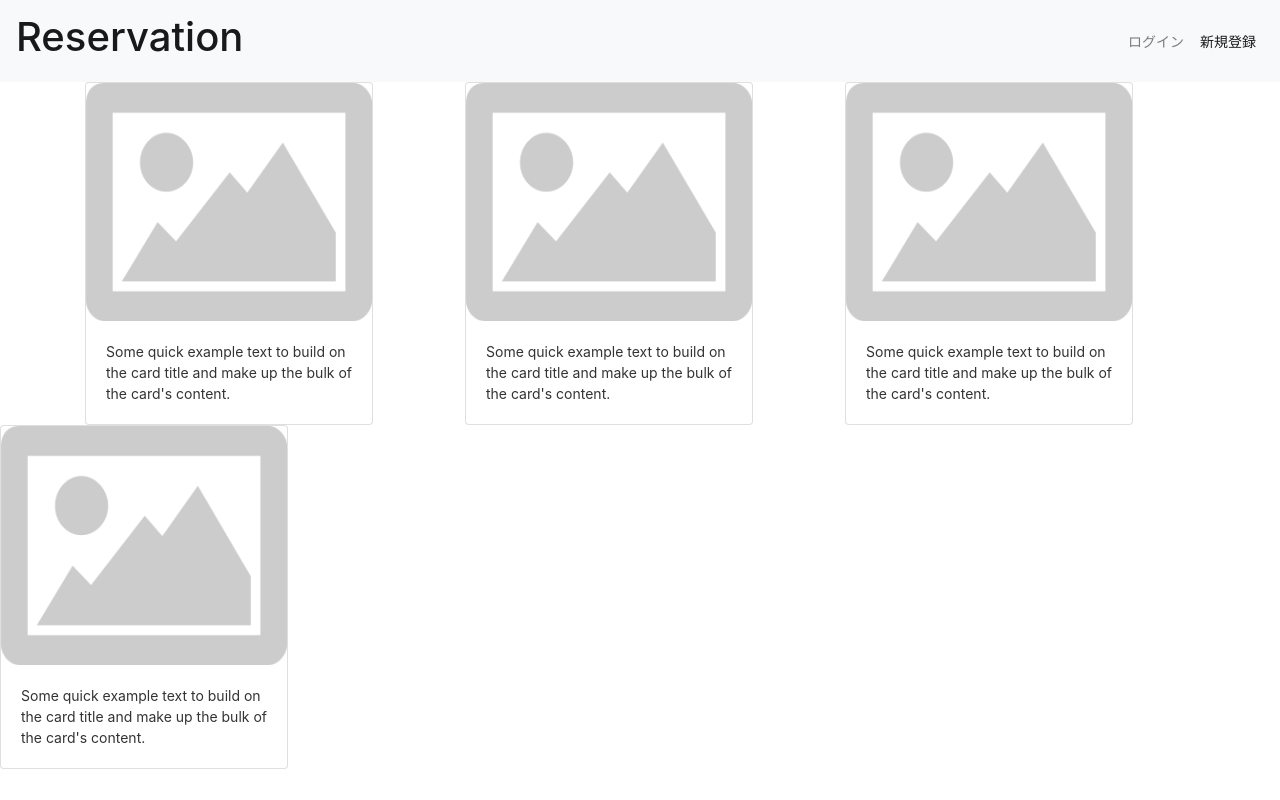
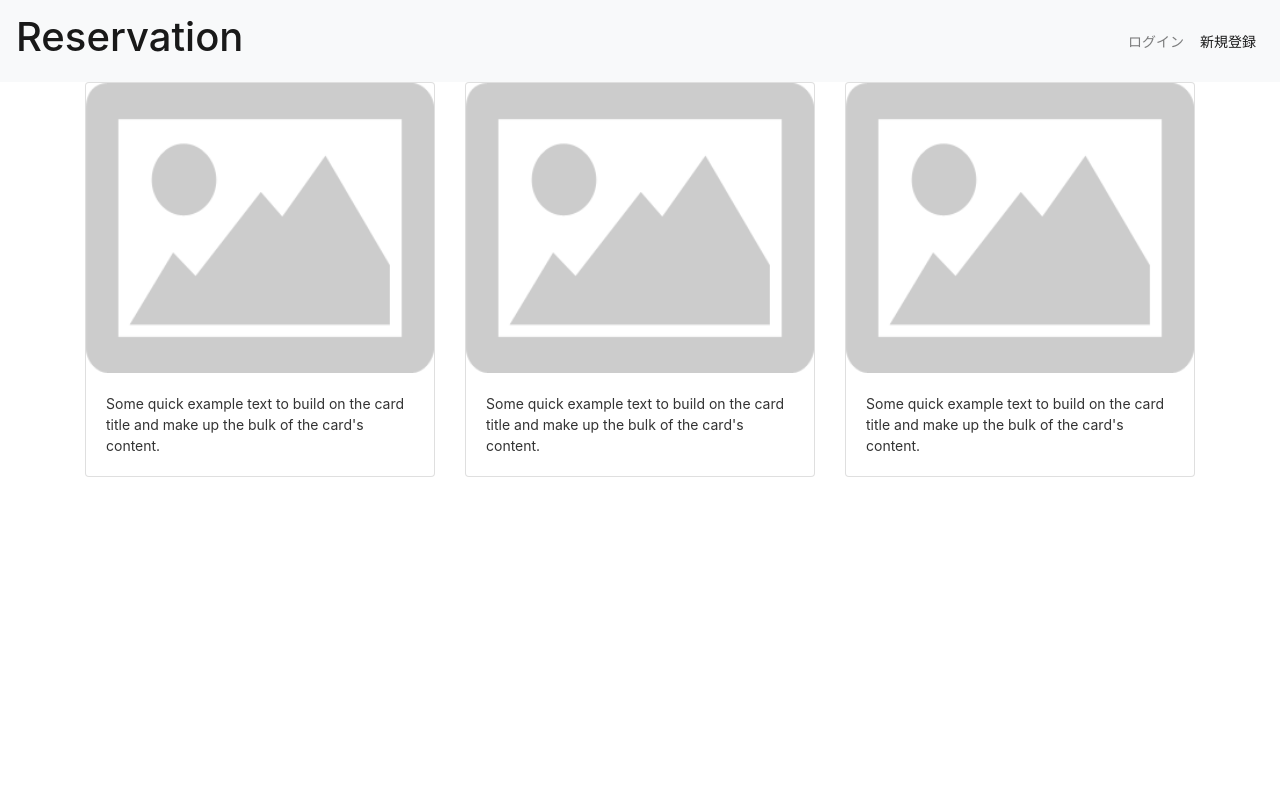
Before and after one commit to noria6t/reservation-app, an Angular app: page / in a window 1280 px wide. Built offline with nearby package versions, Linux system fonts and the light colour scheme.

Commit message:
style="width: 18rem;"を削除しレスポンシブ対応

```diff
--- a/src/app/product-list/product-list.component.html
+++ b/src/app/product-list/product-list.component.html
@@ -1,7 +1,7 @@
 <div class="container">
   <div class="row">
     <div class="col-sm">
-      <div class="card" style="width: 18rem;">
+      <div class="card">
         <img src="./assets/img/img_placeholder.png" class="card-img-top" alt="...">
         <div class="card-body">
           <p class="card-text">Some quick example text to build on the card title and make up the bulk of the card's content.</p>
@@ -9,7 +9,7 @@
       </div>
     </div>
     <div class="col-sm">
-      <div class="card" style="width: 18rem;">
+      <div class="card">
         <img src="./assets/img/img_placeholder.png" class="card-img-top" alt="...">
         <div class="card-body">
           <p class="card-text">Some quick example text to build on the card title and make up the bulk of the card's content.</p>
@@ -17,7 +17,7 @@
       </div>
     </div>
     <div class="col-sm">
-      <div class="card" style="width: 18rem;">
+      <div class="card">
         <img src="./assets/img/img_placeholder.png" class="card-img-top" alt="...">
         <div class="card-body">
           <p class="card-text">Some quick example text to build on the card title and make up the bulk of the card's content.</p>
@@ -26,13 +26,3 @@
     </div>
   </div>
 </div>
-
-
-
-
-<div class="card" style="width: 18rem;">
-  <img src="./assets/img/img_placeholder.png" class="card-img-top" alt="...">
-  <div class="card-body">
-    <p class="card-text">Some quick example text to build on the card title and make up the bulk of the card's content.</p>
-  </div>
-</div>
```
